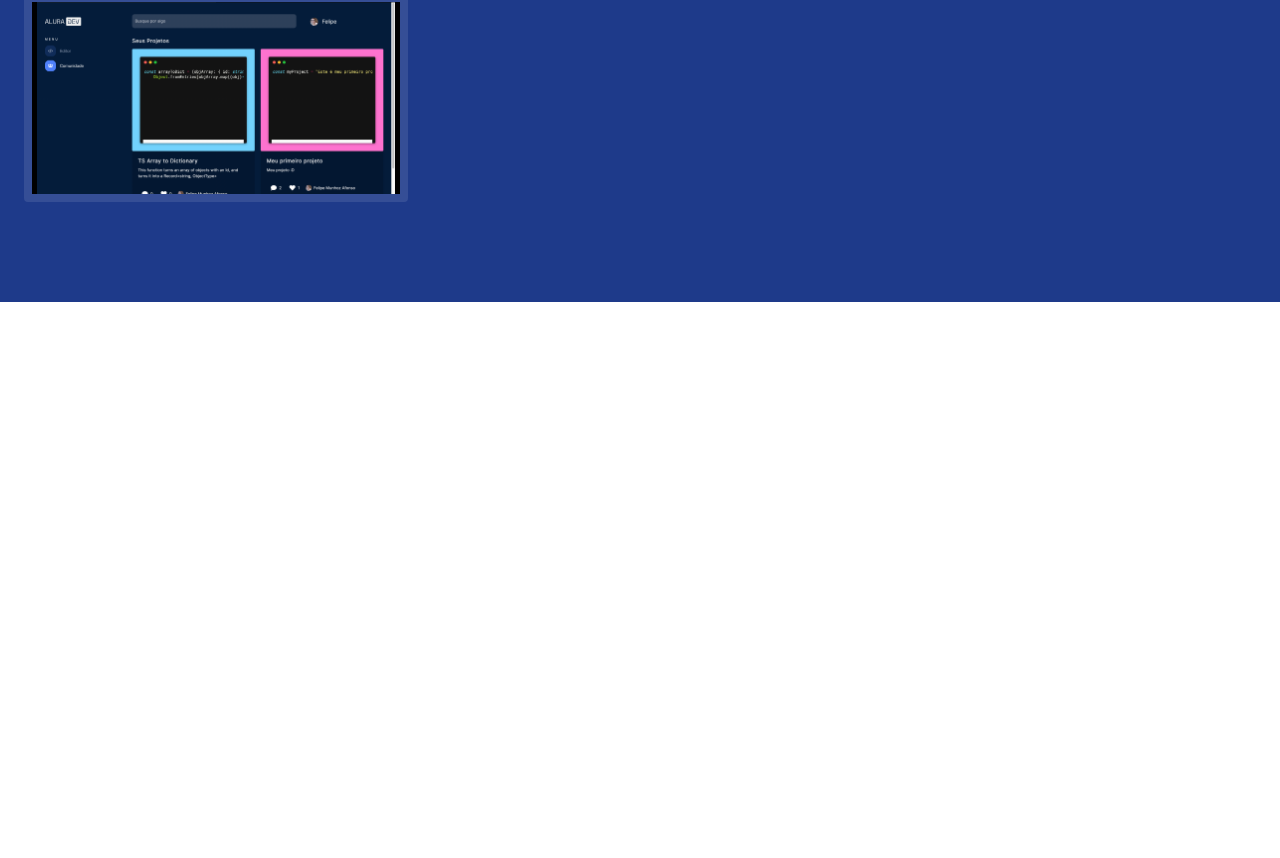
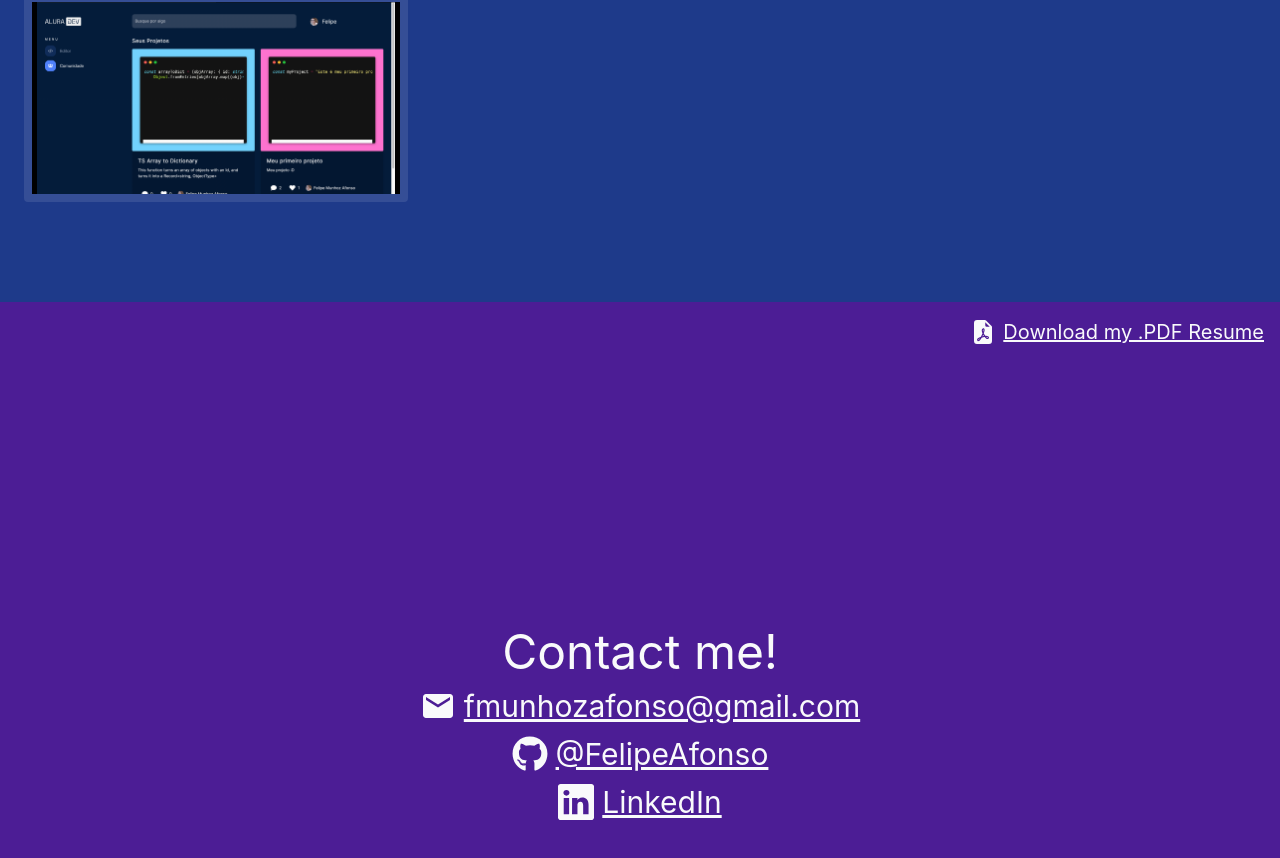
Before and after one commit to FelipeAfonso/portfolio-new, a React (Vite) app: page / in a window 1280 px wide. Shown: the part 1298-2156 px from the top of the page. Before the commit the page ends 1600 px from the top, so only its background shows below. Built offline with nearby package versions, Linux system fonts and the light colour scheme.

Commit message:
added contact page

```diff
--- a/src/App.tsx
+++ b/src/App.tsx
@@ -1,4 +1,5 @@
 import { Route } from "wouter";
+import { Contact } from "./components/Contact";
 import { Header } from "./components/Header";
 import { ProjectPage } from "./components/ProjectPage";
 import { Projects } from "./components/Projects";
@@ -9,6 +10,7 @@ function App() {
       <Route path="/">
         <Header />
         <Projects />
+        <Contact />
       </Route>
       <Route path="/project/:key">
         <ProjectPage />
--- /dev/null
+++ b/src/components/Contact.tsx
@@ -0,0 +1,42 @@
+import { MdMail } from "react-icons/md";
+import { FaGithub } from "react-icons/fa";
+import { BsFileEarmarkPdfFill, BsLinkedin } from "react-icons/bs";
+import { Link } from "wouter";
+export const Contact = () => {
+  return (
+    <div className="min-h-screen min-w-full bg-violet-900 flex flex-col p-4 items-center gap-4 ">
+      <a
+        href="/resume.pdf"
+        className="self-end justify-self-start cursor-pointer text-gray-50 flex flex-row items-center gap-2"
+      >
+        <BsFileEarmarkPdfFill size={24} />
+        <h2 className="text-xl underline">Download my .PDF Resume</h2>
+      </a>
+      <div className="flex flex-col items-center justify-center flex-1 gap-3">
+        <h1 className="text-5xl text-gray-50">Contact me!</h1>
+        <div className="flex flex-row items-center gap-2 text-gray-50">
+          <MdMail size={36} />
+          <h3 className="text-3xl underline">fmunhozafonso@gmail.com</h3>
+        </div>
+        <Link
+          href="https://github.com/FelipeAfonso"
+          target="_blank"
+          rel="noopener noreferrer"
+          className="flex flex-row items-center gap-2 text-gray-50"
+        >
+          <FaGithub size={36} />
+          <h3 className="text-3xl underline">@FelipeAfonso</h3>
+        </Link>
+        <Link
+          href="https://www.linkedin.com/in/felipe-afonso/?locale=en_US"
+          target="_blank"
+          rel="noopener noreferrer"
+          className="flex flex-row items-center gap-2 text-gray-50"
+        >
+          <BsLinkedin size={36} />
+          <h3 className="text-3xl underline">LinkedIn</h3>
+        </Link>
+      </div>
+    </div>
+  );
+};
```
Also changed, not shown: 1 other file (tests, documents, lock files or other folders).
